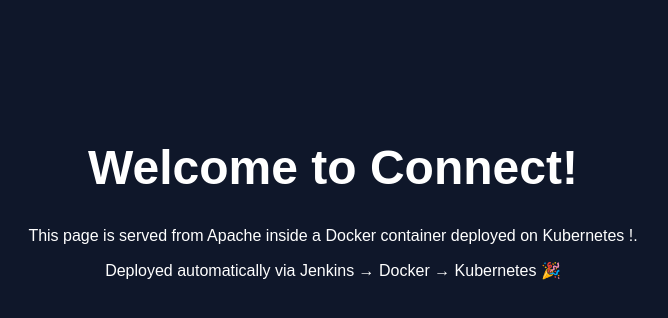
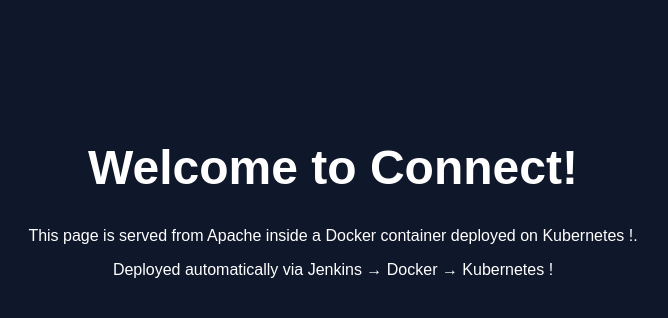
Before and after one commit to Gokulk-306/apache-cicd, a plain HTML site: page index.html in a window 1280 px wide. Shown: the whole page, without its empty margins (307-975 px from the left). Drawn offline with Linux system fonts and the light colour scheme.

Commit message:
feat: Jenkins Edit

```diff
--- a/index.html
+++ b/index.html
@@ -18,6 +18,6 @@
 <body>
   <h1> Welcome to Connect!</h1>
   <p>This page is served from Apache inside a Docker container deployed on Kubernetes !.</p>
-  <p>Deployed automatically via Jenkins → Docker → Kubernetes 🎉</p>
+  <p> Deployed automatically via Jenkins → Docker → Kubernetes !</p>
 </body>
 </html>
```
